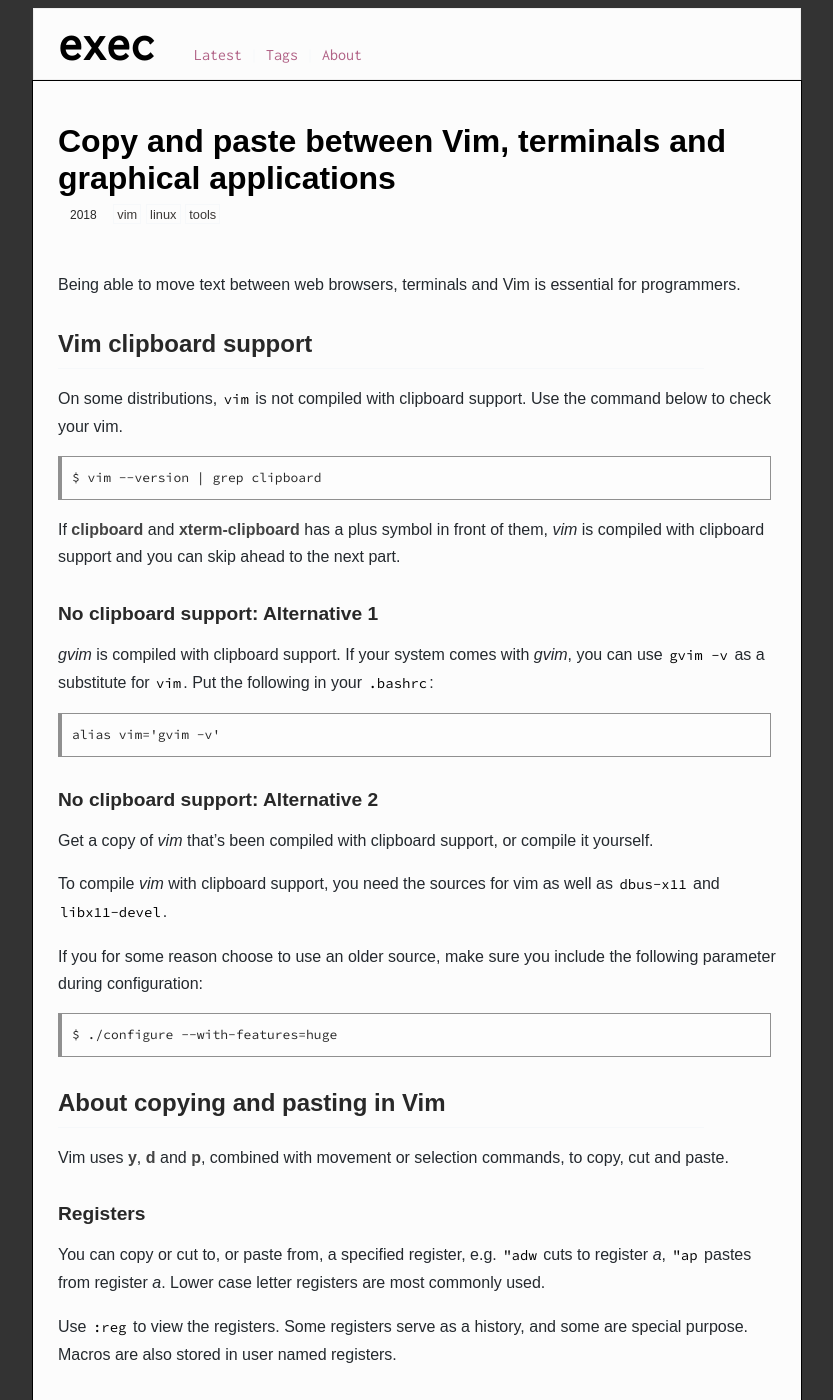
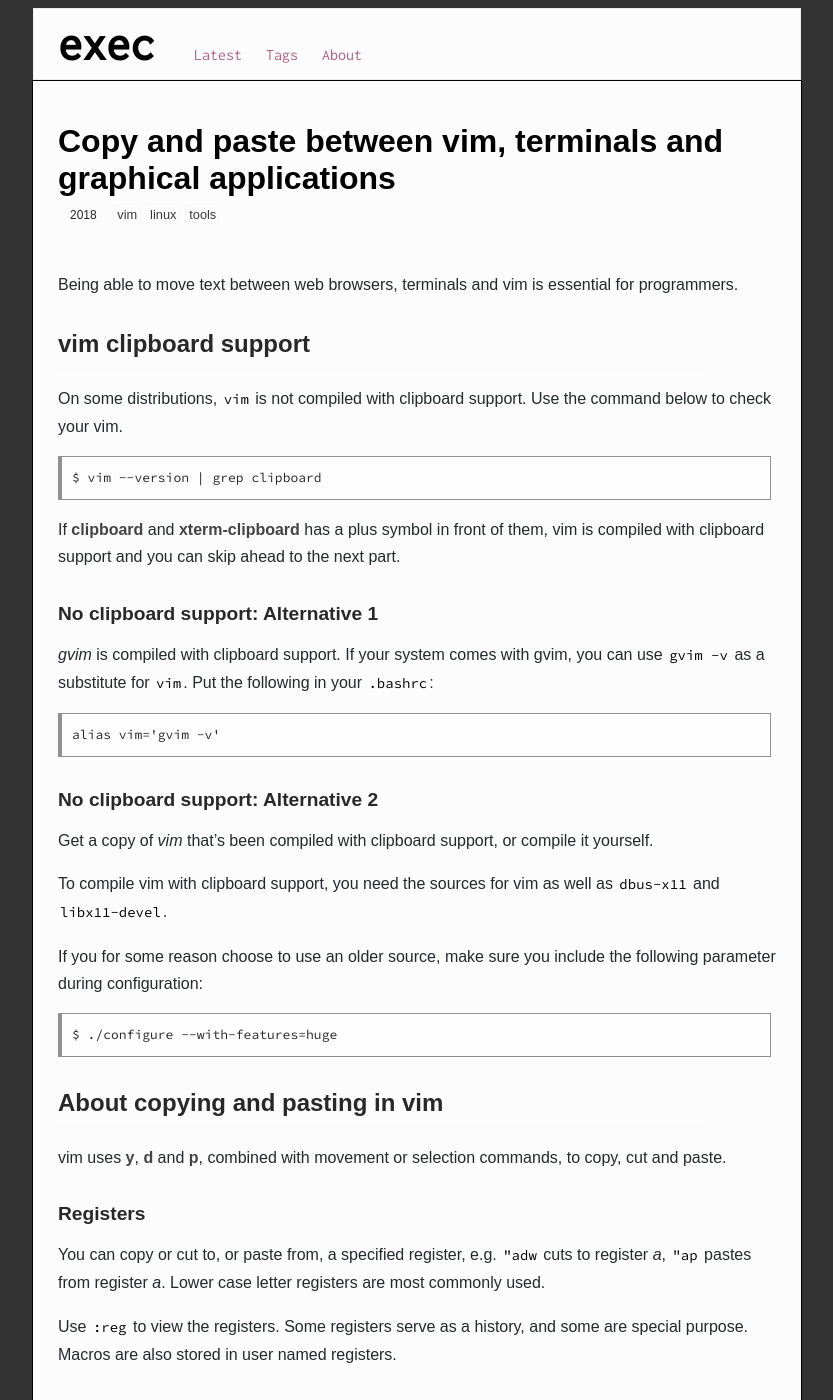
Before and after one commit to execas/execas.github.io, a Jekyll site: the page built from _posts/2018-08-11-copy-and-paste-between-vim-terminals-and-graphical-applications.md, in a window 1280 px wide and 1400 px high. Shown: the whole window, without its empty margins (223-1056 px from the left). Built offline with Jekyll 4.4.1, drawn with Linux system fonts in a browser that asks for light colours; some of the changed text lies outside the part shown.

Commit message:
small fixes

````diff
--- a/_posts/2018-08-11-copy-and-paste-between-vim-terminals-and-graphical-applications.md
+++ b/_posts/2018-08-11-copy-and-paste-between-vim-terminals-and-graphical-applications.md
@@ -1,13 +1,13 @@
 ---
 layout: post
-title: Copy and paste between Vim, terminals and graphical applications
+title: Copy and paste between vim, terminals and graphical applications
 date: 2018-08-11
 tags: [vim, linux, tools]
 ---
 
-Being able to move text between web browsers, terminals and Vim is essential for programmers.
+Being able to move text between web browsers, terminals and vim is essential for programmers.
 
-## Vim clipboard support
+## vim clipboard support
 
 On some distributions, `vim` is not compiled with clipboard support. Use the command below to check your vim.
 
@@ -15,12 +15,12 @@
 $ vim --version | grep clipboard
 ```
 
-If **clipboard** and **xterm-clipboard** has a plus symbol in front of them, *vim* is compiled with clipboard support and you can skip ahead to the next part.
+If **clipboard** and **xterm-clipboard** has a plus symbol in front of them, vim is compiled with clipboard support and you can skip ahead to the next part.
 
 ### No clipboard support: Alternative 1
 
 *gvim* is compiled with clipboard support.
-If your system comes with *gvim*, you can use `gvim -v` as a substitute for `vim`. Put the following in your `.bashrc`:
+If your system comes with gvim, you can use `gvim -v` as a substitute for `vim`. Put the following in your `.bashrc`:
 
 ```
 alias vim='gvim -v'
@@ -30,7 +30,7 @@
 
 Get a copy of *vim* that's been compiled with clipboard support, or compile it yourself.
 
-To compile *vim* with clipboard support, you need the sources for vim as well as `dbus-x11` and `libx11-devel`.
+To compile vim with clipboard support, you need the sources for vim as well as `dbus-x11` and `libx11-devel`.
 
 If you for some reason choose to use an older source, make sure you include the following parameter during configuration:
 
@@ -38,9 +38,9 @@
 $ ./configure --with-features=huge
 ```
 
-## About copying and pasting in Vim
+## About copying and pasting in vim
 
-Vim uses **y**, **d** and **p**, combined with movement or selection commands, to copy, cut and paste.
+vim uses **y**, **d** and **p**, combined with movement or selection commands, to copy, cut and paste.
 
 ### Registers
 
@@ -51,7 +51,7 @@
 
 ### Clipboard registers
 
-When *vim* is compiled with clipboard support, the **\*** and **+** registers are available, and can be accessed using `"*` and `"+`.
+When vim is compiled with clipboard support, the **\*** and **+** registers are available, and can be accessed using `"*` and `"+`.
 Terminal applications typically use the *\** register for copying and pasting, and graphical applications, like Firefox, typically use the *+* register.
 
 
@@ -64,7 +64,7 @@
 ```
 The above line gives you the following behavior:
 
-  - every time you cut or copy in Vim (without specifying a register) this text is copied to the *\** and *+* registers, and can be pasted into a terminal application (using `shift-insert`) or graphical applications (using `C-v` or `shift-insert`).
+  - every time you cut or copy in vim (without specifying a register) this text is copied to the *\** and *+* registers, and can be pasted into a terminal application (using `shift-insert`) or graphical applications (using `C-v` or `shift-insert`).
   - copying from graphical applications will let you paste into vim without specifying a register.
 
 Copying from terminal applications (highlighting the text and using `C-M-c`) typically fills the *\** register, but most terminals can be configured to use *+*:
@@ -72,7 +72,7 @@
 
 ### xterm clipboard support
 
-To enable *xterm* to use the clipboard (*+* register in Vim), put the following in your `.Xresources`:
+To enable `xterm` to use the clipboard (*+* register in vim), put the following in your `.Xresources`:
 
 ```
 xterm*selectToClipboard: true
@@ -80,7 +80,7 @@
 
 ### urxvt clipboard support
 
-To enable *urxvt* to use the clipboard (*+* register in Vim), put the following in your `.Xresources`:
+To enable `urxvt` to use the clipboard (*+* register in vim), put the following in your `.Xresources`:
 
 ```
 URxvt.perl-ext-common: selection-to-clipboard
````
Also changed, not shown: _posts/2018-08-10-the-basics-of-tmux.md (+8 -8 lines).
